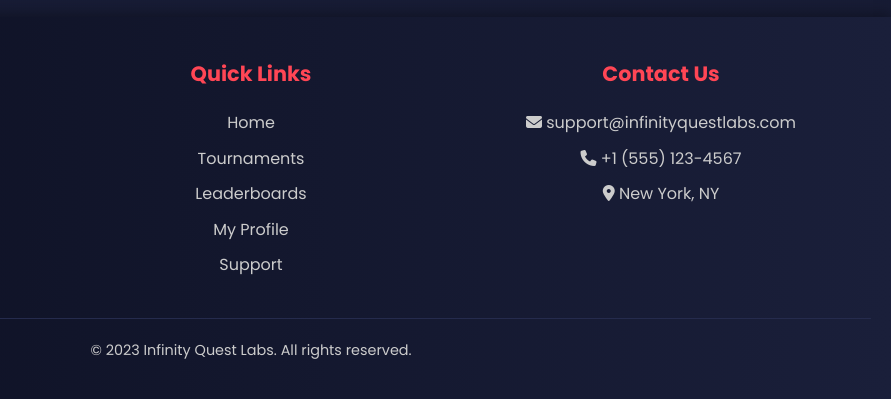
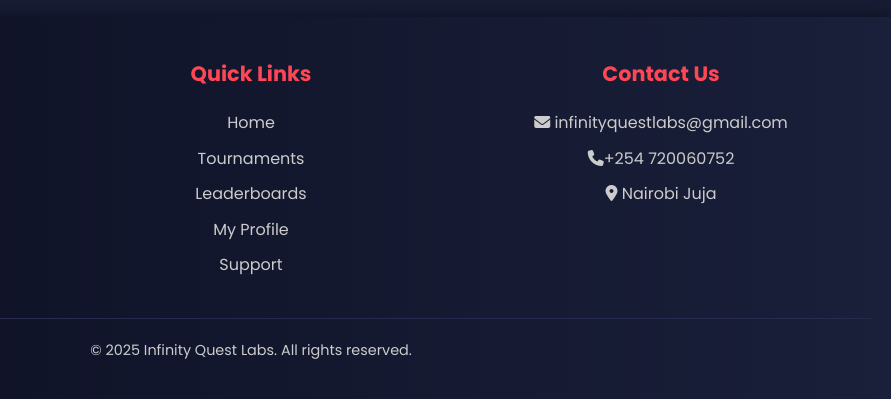
Before and after one commit to josh098741/gamer-hub, a plain HTML site: page frontend/public/call-of-duty.html in a window 1280 px wide. Shown: the part 1316-1715 px from the top of the page, 389-1280 px from the left. Drawn offline with Linux system fonts and the light colour scheme.

Commit message:
Additional Commit

```diff
--- a/frontend/public/call-of-duty.html
+++ b/frontend/public/call-of-duty.html
@@ -226,14 +226,14 @@
 
             <div class="footer-column">
                 <h3>Contact Us</h3>
-                <p><i class="fas fa-envelope"></i> support@infinityquestlabs.com</p>
-                <p><i class="fas fa-phone"></i> +1 (555) 123-4567</p>
-                <p><i class="fas fa-map-marker-alt"></i> New York, NY</p>
+                <p><i class="fas fa-envelope"></i> infinityquestlabs@gmail.com</p>
+                <p><i class="fas fa-phone"></i>+254 720060752</p>
+                <p><i class="fas fa-map-marker-alt"></i> Nairobi Juja</p>
             </div>
         </div>
 
         <div class="copyright">
-            <p>&copy; 2023 Infinity Quest Labs. All rights reserved.</p>
+            <p>&copy; 2025 Infinity Quest Labs. All rights reserved.</p>
         </div>
     </footer>
 </body>
```
